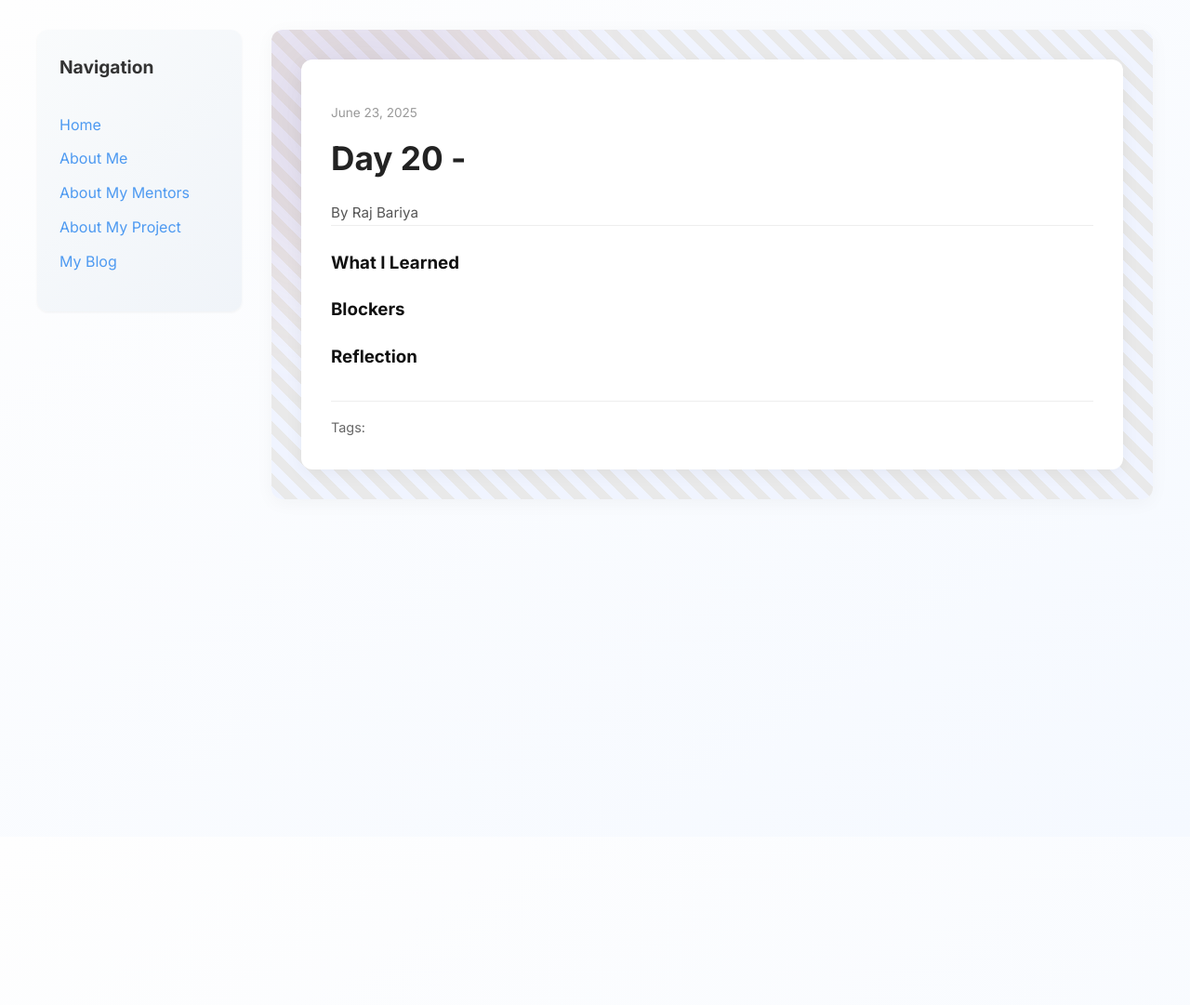
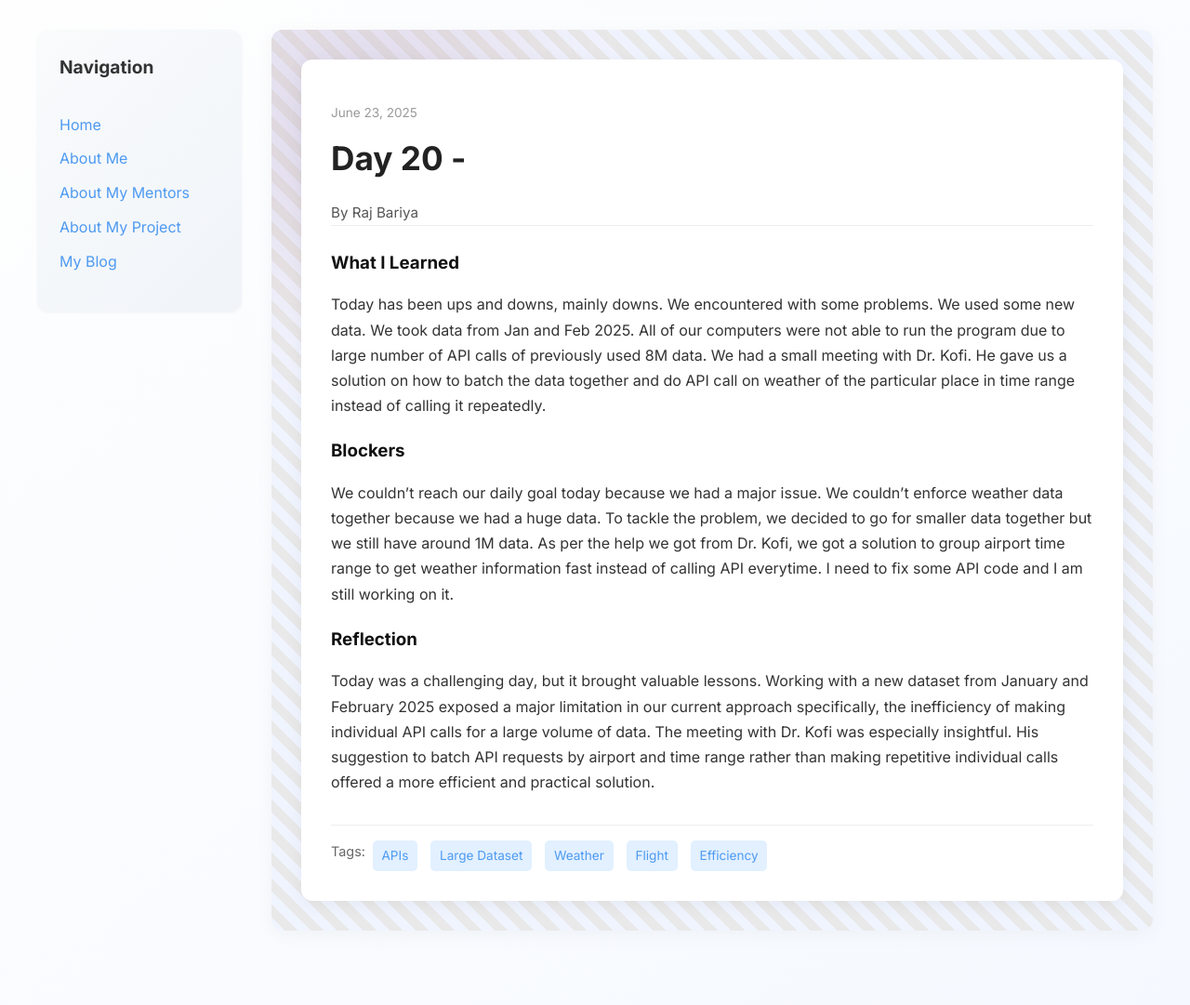
Before and after one commit to rajbariyaa/rajbariyaa.github.io, a Jekyll site: the page built from _posts/2025-06-23-day-20.md, in a window 1280 px wide. Shown: the whole page at 93% size. Built offline with Jekyll 4.4.1, drawn with Linux system fonts in a browser that asks for light colours; before the commit the page ends 900 px from its top, so only the background shows below that.

Commit message:
Update 2025-06-23-day-20.md

```diff
--- a/_posts/2025-06-23-day-20.md
+++ b/_posts/2025-06-23-day-20.md
@@ -4,9 +4,12 @@ title: "Day 20 - "
 date: 2025-06-23
 author: Raj Bariya
 permalink: /day20.html
-tags: []
+tags: ["APIs","Large Dataset","Weather","Flight","Efficiency"]
 
 what_i_learned: |
+  Today has been ups and downs, mainly downs. We encountered with some problems. We used some new data. We took data from Jan and Feb 2025. All of our computers were not able to run the program due to large number of API calls of previously used 8M data. We had a small meeting with Dr. Kofi. He gave us a solution on how to batch the data together and do API call on weather of the particular place in time range instead of calling it repeatedly.
 blockers: |
+  We couldn't reach our daily goal today because we had a major issue. We couldn't enforce weather data together because we had a huge data. To tackle the problem, we decided to go for smaller data together but we still have around 1M data. As per the help we got from Dr. Kofi, we got a solution to group airport time range to get weather information fast instead of calling API everytime. I need to fix some API code and I am still working on it.
 reflection: |
+  Today was a challenging day, but it brought valuable lessons. Working with a new dataset from January and February 2025 exposed a major limitation in our current approach specifically, the inefficiency of making individual API calls for a large volume of data. The meeting with Dr. Kofi was especially insightful. His suggestion to batch API requests by airport and time range rather than making repetitive individual calls offered a more efficient and practical solution.
 ---
```
